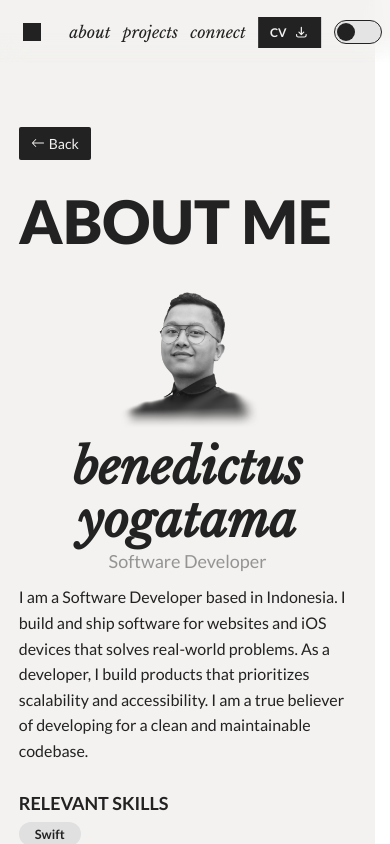
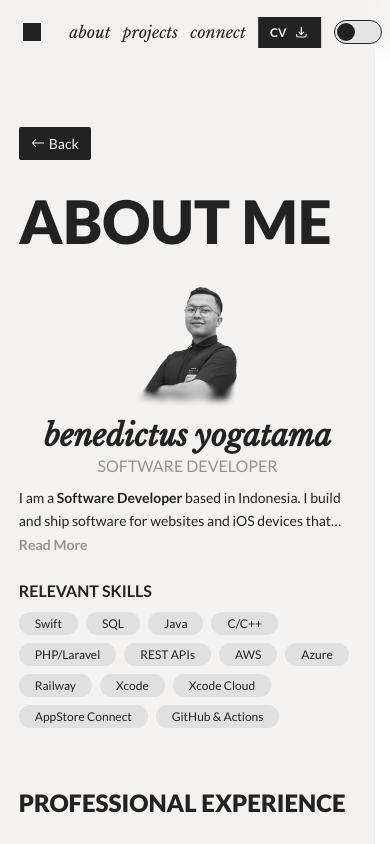
Before and after one commit to benedictusyoga/portfolio, a React (Vite) app: page /about in a window 390 px wide. Shown: the top 844 px of the page. Built offline with nearby package versions, Linux system fonts and the light colour scheme.

Commit message:
feat: about page completion

```diff
--- a/src/pages/AboutPage.css
+++ b/src/pages/AboutPage.css
@@ -65,12 +65,11 @@
     display: flex;
     flex-direction: row;
     align-items: flex-end;
-    gap: var(--space-lg);
+    gap: var(--space-sm);
 }
 
 .profile-portrait-wrapper {
     width: 20vh;
-    aspect-ratio: 1/1;
     overflow: hidden;
     border-radius: 4px;
     flex-shrink: 0;
@@ -78,8 +77,8 @@
 
 .profile-portrait {
     width: 100%;
-    height: 100%;
-    object-fit: cover;
+    height: auto;
+    display: block;
     filter: grayscale(100%);
 }
 
@@ -103,7 +102,7 @@
 
 .profile-role {
     font-family: var(--font-primary);
-    font-size: var(--text-lg);
+    font-size: var(--text-md);
     font-weight: 500;
     color: var(--text-secondary);
     margin-top: 0;
@@ -115,9 +114,10 @@
 
 .profile-bio {
     font-family: var(--font-primary);
-    font-size: var(--text-base);
+    font-size: var(--text-sm);
     color: var(--text-color);
     line-height: 1.6;
+    letter-spacing: 2%;
     max-width: 100%;
 }
 
@@ -130,13 +130,13 @@
 .section-label {
     display: flex;
     align-items: center;
-    gap: var(--space-md);
+    gap: var(--space-sm);
     flex-wrap: wrap;
 }
 
 .section-label-text {
     font-family: var(--font-primary);
-    font-size: var(--text-lg);
+    font-size: var(--text-md);
     font-weight: 600;
     text-transform: uppercase;
     color: var(--text-color);
@@ -164,8 +164,7 @@
     padding: 0.25rem 1rem;
     border-radius: 999px;
     font-family: var(--font-primary);
-    font-size: 0.8rem;
-    font-weight: 600;
+    font-size: var(--text-xs);
 }
 
 [data-theme='dark'] .skill-pill {
@@ -181,7 +180,17 @@
 
 .experience-card {
     background-color: var(--bg-color);
-    border-radius: 0;
+    border-radius: 12px;
+    padding: var(--space-md);
+    transition: background-color 0.2s ease;
+}
+
+.experience-card:hover {
+    background-color: rgba(0, 0, 0, 0.04);
+}
+
+[data-theme='dark'] .experience-card:hover {
+    background-color: rgba(255, 255, 255, 0.05);
 }
 
 .exp-header {
@@ -289,11 +298,12 @@
     line-height: 1.6;
     margin-bottom: var(--space-md);
     font-weight: 500;
+    font-style: italic;
 }
 
 .exp-points {
     list-style-type: disc;
-    padding-left: 1.25rem;
+    padding-left: 2.5rem;
     display: flex;
     flex-direction: column;
     gap: 0.25rem;
@@ -304,6 +314,19 @@
     font-size: var(--text-sm);
     color: var(--text-color);
     line-height: 1.5;
+}
+
+.bio-toggle-btn {
+    display: none;
+    background: none;
+    border: none;
+    color: var(--text-secondary);
+    font-family: var(--font-primary);
+    font-size: var(--text-sm);
+    padding: 0;
+    margin-top: var(--space-xs);
+    cursor: pointer;
+    font-weight: 600;
 }
 
 @media (max-width: 768px) {
@@ -325,12 +348,38 @@
 
     .profile-bio {
         text-align: left;
+        display: -webkit-box;
+        -webkit-line-clamp: 2;
+        line-clamp: 2;
+        -webkit-box-orient: vertical;
+        overflow: hidden;
+    }
+
+    .profile-bio.expanded {
+        -webkit-line-clamp: unset;
+        line-clamp: unset;
+        display: block;
+    }
+
+    .bio-toggle-btn {
+        display: inline-block;
+    }
+
+    .profile-name {
+        white-space: nowrap;
+        font-size: var(--text-3xl);
     }
 
     .section-label {
-        flex-direction: column;
-        align-items: flex-start;
+        flex-direction: row;
+        flex-wrap: wrap;
+        align-items: center;
         gap: var(--space-sm);
+    }
+
+    .section-label-text {
+        width: 100%;
+        margin-bottom: var(--space-xs);
     }
 
     .exp-header {
--- a/src/pages/AboutPage.tsx
+++ b/src/pages/AboutPage.tsx
@@ -48,6 +48,8 @@ const ExperienceCard: React.FC<{ item: ExperienceItem }> = ({ item }) => {
 const AboutPage: React.FC = () => {
     const navigate = useNavigate();
 
+    const [isBioExpanded, setIsBioExpanded] = useState(false);
+
     return (
         <div className="about-page">
             <div className="about-page-container">
@@ -65,17 +67,23 @@ const AboutPage: React.FC = () => {
                         </div>
                         <div className="profile-identity">
                             <h2 className="profile-name">benedictus yogatama</h2>
-                            <h3 className="profile-role">Software Developer</h3>
+                            <h3 className="profile-role">SOFTWARE DEVELOPER</h3>
                         </div>
                     </div>
 
                     <div className="profile-bio-section">
-                        <p className="profile-bio">
-                            I am a Software Developer based in Indonesia. I build and ship software for websites
+                        <p className={`profile-bio ${isBioExpanded ? 'expanded' : ''}`}>
+                            I am a <strong>Software Developer</strong> based in Indonesia. I build and ship software for websites
                             and iOS devices that solves real-world problems.
                             As a developer, I build products that prioritizes scalability and accessibility. I am a true
                             believer of developing for a clean and maintainable codebase.
                         </p>
+                        <button
+                            className="bio-toggle-btn"
+                            onClick={() => setIsBioExpanded(!isBioExpanded)}
+                        >
+                            {isBioExpanded ? 'Show Less' : 'Read More'}
+                        </button>
                     </div>
                 </div>
 
```
Also changed, not shown: src/assets/self-portrait-headshot.png.
